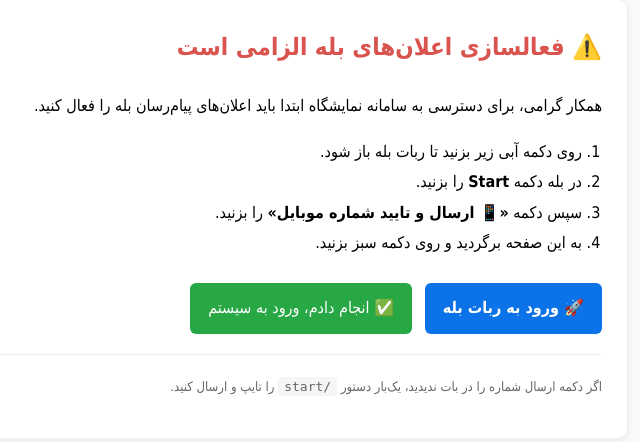
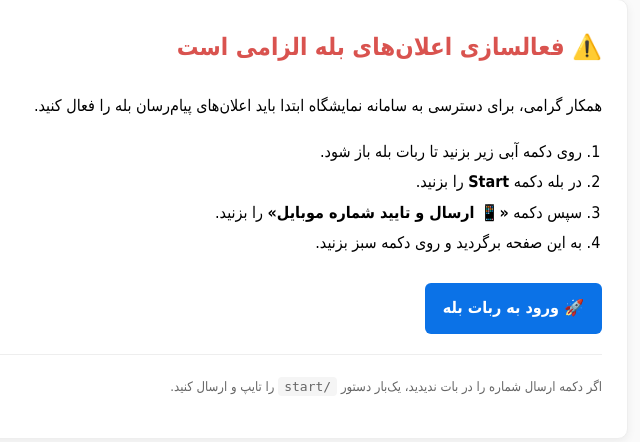
Before and after one commit to nahid7091/showroom, a FastAPI app: template templates/activate_bale.html in a window 1280 px wide. Shown: the part 61-503 px from the top of the page, without its empty margins (358-998 px from the left). Run offline with FastAPI, Linux system fonts and the light colour scheme; the template is opened without the code that fills it, so the values that code supplies are empty; parts of the project's set-up code (start-up, migrations or seed data) failed here and were passed over.

Commit message:
Update activate_bale.html

```diff
--- a/templates/activate_bale.html
+++ b/templates/activate_bale.html
@@ -8,7 +8,6 @@
         body { font-family: Tahoma, sans-serif; background:#fafafa; margin:0; padding:20px; }
         .card { max-width:640px; margin:40px auto; background:#fff; border:1px solid #eee; border-radius:10px; padding:25px; line-height:1.9; box-shadow:0 3px 10px rgba(0,0,0,0.06); }
         .btn { display:inline-block; background:#0b72e7; color:#fff !important; padding:10px 18px; border-radius:6px; text-decoration:none; font-weight:bold; }
-        .btn-check { display:inline-block; background:#28a745; color:#fff !important; padding:10px 18px; border-radius:6px; text-decoration:none; margin-right:8px; }
         .muted { color:#666; font-size:13px; }
         ol { padding-right:20px; }
         code { background:#f5f5f5; padding:2px 6px; border-radius:4px; }
@@ -26,7 +25,6 @@
         </ol>
         <p style="margin-top:25px;">
           <a class="btn" href="{{bale_link}}" >🚀 ورود به ربات بله</a>
-          <a class="btn-check" href="/cars">✅ انجام دادم، ورود به سیستم</a>
         </p>
         <hr style="border:none; border-top:1px solid #eee; margin:20px 0;">
         <p class="muted">اگر دکمه ارسال شماره را در بات ندیدید، یک‌بار دستور <code>/start</code> را تایپ و ارسال کنید.</p>
@@ -53,6 +51,7 @@
         }
     }
 
+    checkBaleLogin();
     setInterval(checkBaleLogin, 2000);
 </script>
     </body>
```
Lines whose indentation alone changed are shown as unchanged.
